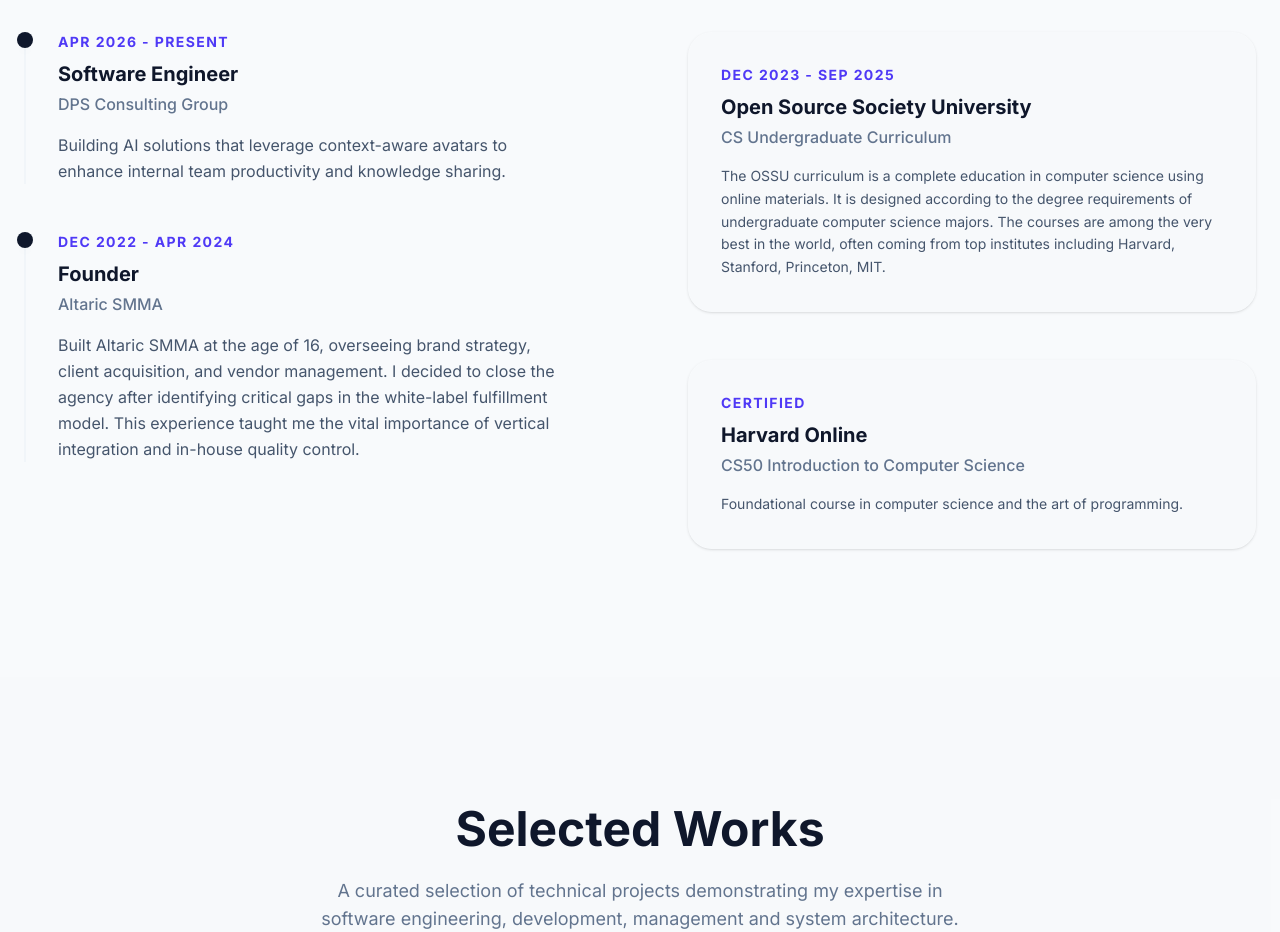
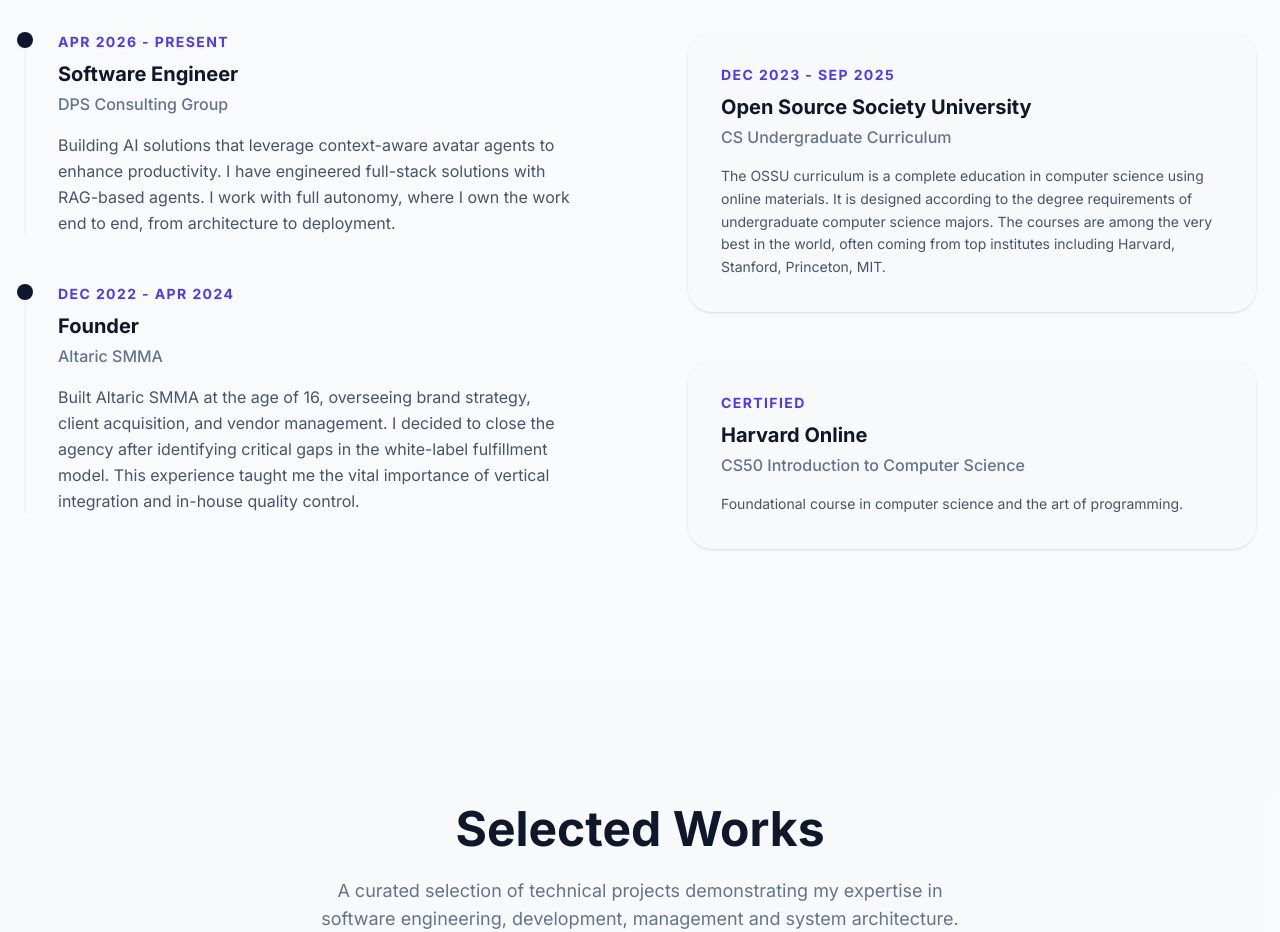
Before and after one commit to RiazAlzy/RiazALzy.github.io, an Astro site: page / in a window 1280 px wide. Shown: the part 980-1912 px from the top of the page. Built offline with nearby package versions, Linux system fonts and the light colour scheme; Astro itself is replaced by a stand-in of ours.

Commit message:
description change

```diff
--- a/src/pages/index.astro
+++ b/src/pages/index.astro
@@ -44,7 +44,7 @@ const experience = [
     role: "Software Engineer",
     company: "DPS Consulting Group",
     period: "Apr 2026 - Present",
-    description: "Building AI solutions that leverage context-aware avatars to enhance internal team productivity and knowledge sharing."
+    description: "Building AI solutions that leverage context-aware avatar agents to enhance productivity. I have engineered full-stack solutions with RAG-based agents. I work with full autonomy, where I own the work end to end, from architecture to deployment."
   },
   {
     role: "Founder",
```
